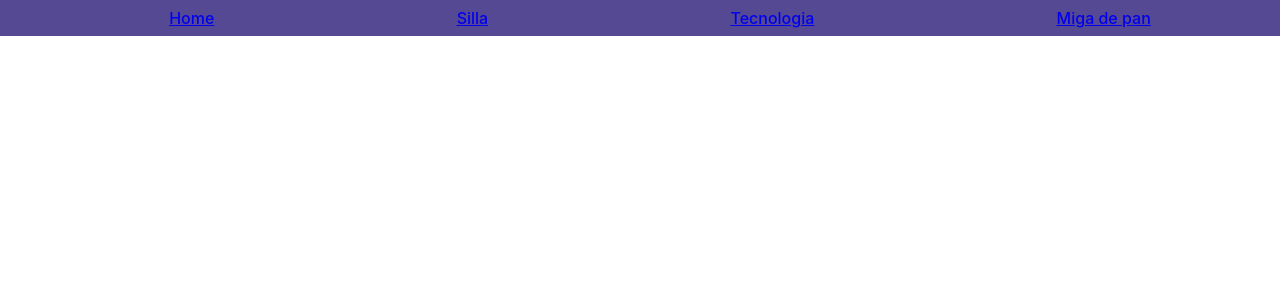
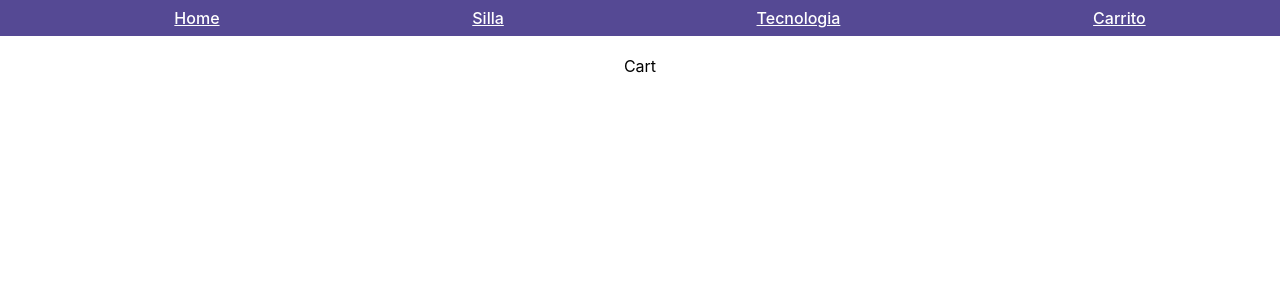
Before and after one commit to VzAnthony/Maps-Promises, a React (Create React App) app: page /cart in a window 1280 px wide. Shown: the top 300 px of the page. Built offline with nearby package versions, Linux system fonts and the light colour scheme.

Commit message:
Init Context

```diff
--- a/src/App.js
+++ b/src/App.js
@@ -1,5 +1,6 @@
 import { BrowserRouter, Routes, Route } from 'react-router-dom';
 import './App.css';
+import { Cart } from './components/Cart/Cart';
 import { ItemDetailContainer } from './components/ItemDetailContainer/ItemDetailContainer';
 import { ItemListContainer } from './components/ItemListCotainer/ItemListContainer';
 import { Navbar } from './components/Navbar/Navbar';
@@ -15,6 +16,7 @@
           <Route path='/' element={<ItemListContainer />} />
           <Route path='/categoria/:categoria' element={<ItemListContainer />} />
           <Route path='/detalles/:id' element={<ItemDetailContainer />} />
+          <Route path='/cart' element={<Cart />} />
         </Routes>
         </div>
       </BrowserRouter>
--- /dev/null
+++ b/src/components/Cart/Cart.jsx
@@ -0,0 +1,7 @@
+import React from 'react'
+
+export const Cart = () => {
+  return (
+    <div>Cart</div>
+  )
+}
--- a/src/components/ItemListCotainer/ItemListContainer.jsx
+++ b/src/components/ItemListCotainer/ItemListContainer.jsx
@@ -8,8 +8,6 @@
   const [productList, setProductList] = useState([])
 
   const {categoria} = useParams()
-
-  console.log(categoria)
 
 
   const getProducts = () => new Promise((resolve, reject) => {
--- a/src/components/Navbar/Navbar.css
+++ b/src/components/Navbar/Navbar.css
@@ -10,5 +10,8 @@
     list-style-type: none;
     margin: 0;
     font-weight: 500;
+}
+
+.nav-items a{
     color: white;
 }
--- a/src/components/Navbar/Navbar.jsx
+++ b/src/components/Navbar/Navbar.jsx
@@ -18,8 +18,8 @@
                 <li>Tecnologia</li>
               </Link>
 
-              <Link to='/categoria/MigaDePan'>
-                <li>Miga de pan</li>
+              <Link to='/cart'>
+                <li>Carrito</li>
               </Link>
 
             </ul>
```
Lines whose indentation alone changed are shown as unchanged.
